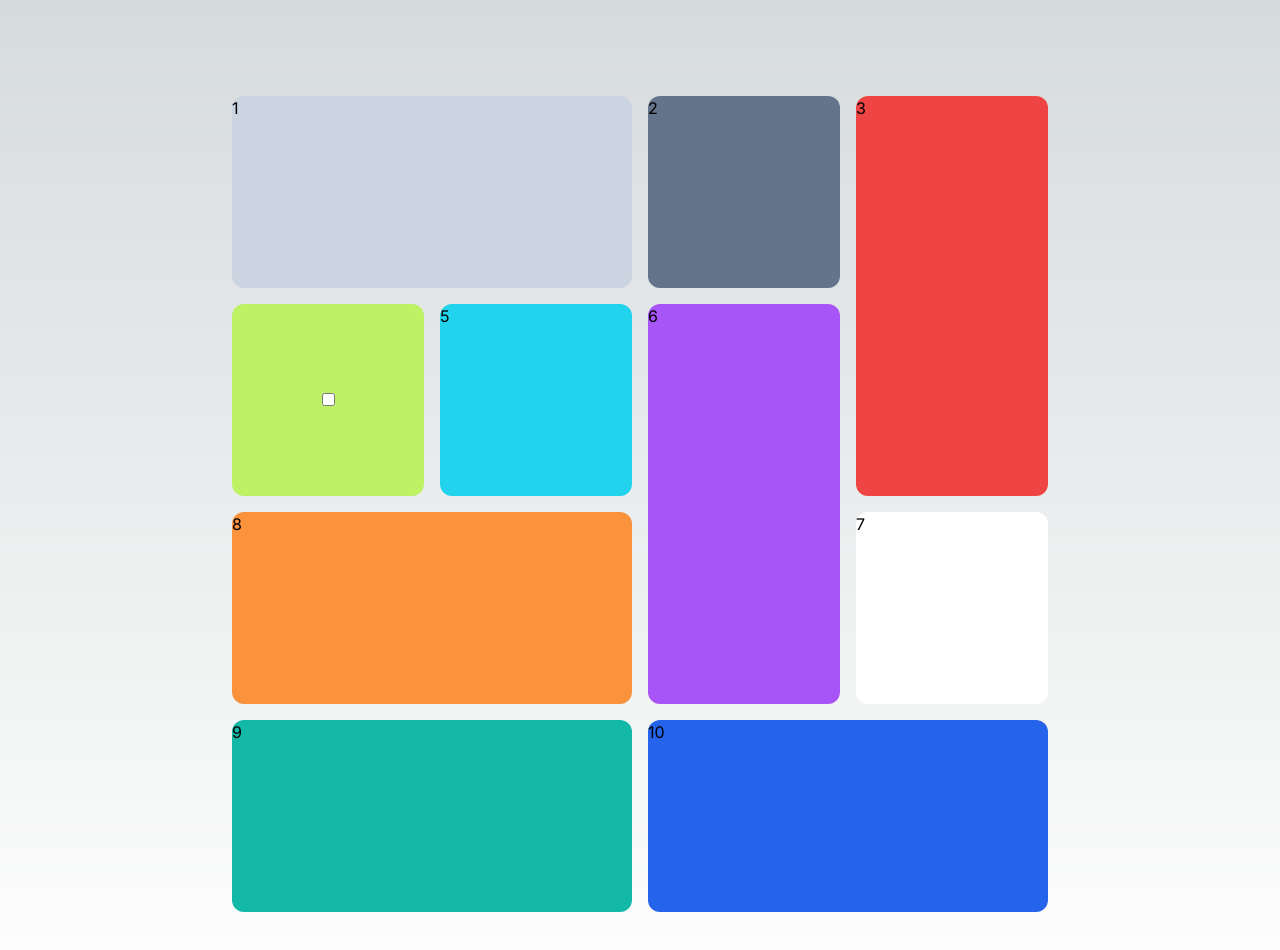
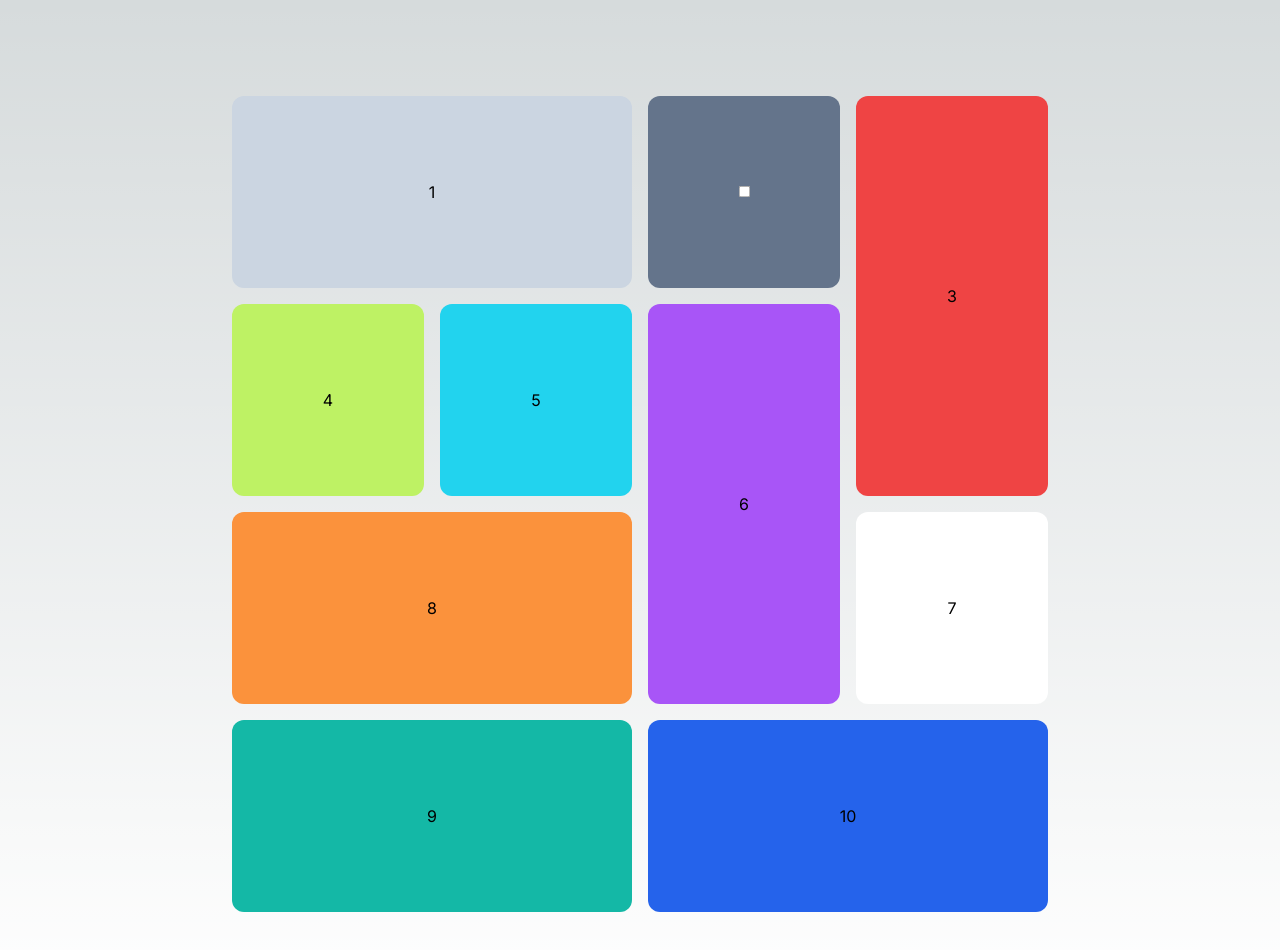
Before and after one commit to gabrielSantos1101/Portfolio, a Next.js app: page / in a window 1280 px wide. Shown: the top 950 px of the page. Built offline with nearby package versions, Linux system fonts and the light colour scheme.

Commit message:
style: centralize content cards

```diff
--- a/src/app/page.tsx
+++ b/src/app/page.tsx
@@ -2,30 +2,36 @@ import { Toggle } from '@/components/Toggle'
 
 export default function Home() {
   return (
-    <main className="flex min-h-screen w-full flex-col items-center justify-between p-24">
+    <main className="flex min-h-screen w-full flex-col items-center  justify-between p-24">
       <section className="grid w-3/4 grid-cols-4 h-auto grid-rows-4 gap-4">
-        <div className="col-span-2 w-full rounded-xl bg-slate-300">1</div>
-        <div className="col-start-3 aspect-square rounded-xl bg-slate-500">
-          2
+        <div className="col-span-2 flex items-center justify-center w-full rounded-xl bg-slate-300">
+          1
         </div>
-        <div className="row-span-2 w-full col-start-4 rounded-xl bg-red-500">
+        <div className="col-start-3 aspect-square flex items-center justify-center rounded-xl bg-slate-500">
+          <Toggle />
+        </div>
+        <div className="row-span-2 w-full flex items-center justify-center col-start-4 rounded-xl bg-red-500">
           3
         </div>
         <div className="row-start-2 aspect-square w-full rounded-xl bg-lime-300 flex justify-center items-center">
-          <Toggle />
+          4
         </div>
-        <div className="row-start-2 aspect-square w-full rounded-xl bg-cyan-400">
+        <div className="row-start-2 aspect-square w-full flex items-center justify-center rounded-xl bg-cyan-400">
           5
         </div>
-        <div className="row-span-2 row-start-2 rounded-xl bg-purple-500">6</div>
-        <div className="col-start-4 w-full rounded-xl aspect-square row-start-3 bg-white">
+        <div className="row-span-2 row-start-2 rounded-xl flex items-center justify-center bg-purple-500">
+          6
+        </div>
+        <div className="col-start-4 w-full rounded-xl flex items-center justify-center aspect-square row-start-3 bg-white">
           7
         </div>
-        <div className="col-span-2 col-start-1 rounded-xl row-start-3 bg-orange-400">
+        <div className="col-span-2 col-start-1 rounded-xl flex items-center justify-center row-start-3 bg-orange-400">
           8
         </div>
-        <div className="col-span-2 row-start-4 rounded-xl bg-teal-500">9</div>
-        <div className="col-span-2 col-start-3 rounded-xl row-start-4 bg-blue-600">
+        <div className="col-span-2 row-start-4 rounded-xl flex items-center justify-center bg-teal-500">
+          9
+        </div>
+        <div className="col-span-2 col-start-3 rounded-xl flex items-center justify-center row-start-4 bg-blue-600">
           10
         </div>
       </section>
--- a/src/components/Toggle.tsx
+++ b/src/components/Toggle.tsx
@@ -3,7 +3,7 @@
 export function Toggle() {
   return (
     <>
-      <label className="bb8-toggle sm:scale-50 md:scale-100">
+      <label className="bb8-toggle sm:scale-50 md:scale-90">
         <input className="bb8-toggle__checkbox" type="checkbox" />
         <div className="bb8-toggle__container">
           <div className="bb8-toggle__scenery">
```
